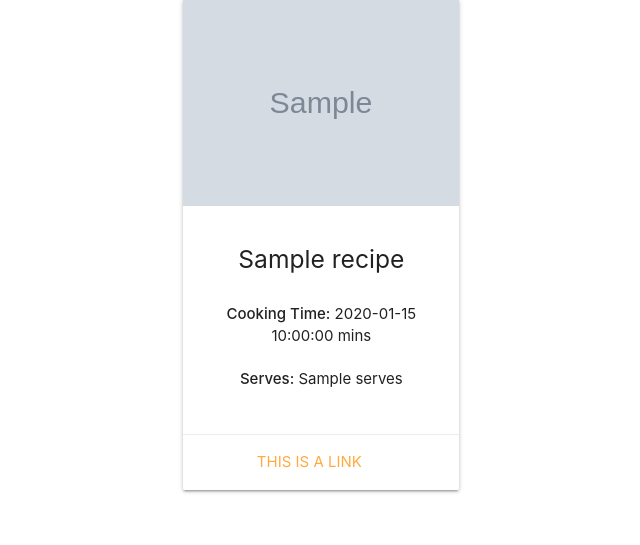
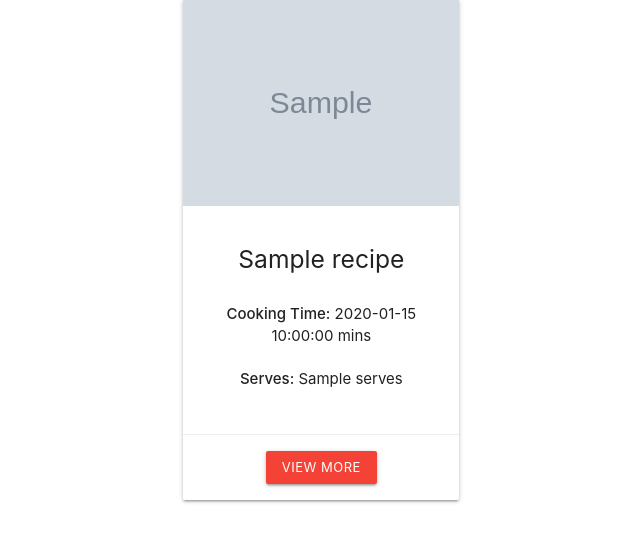
Before and after one commit to reidycolm/MS3-Project, a Flask app: page / in a window 1280 px wide. Shown: the part 73-618 px from the top of the page, without its empty margins (20-660 px from the left). Run offline with Flask 2, Linux system fonts and the light colour scheme; grey boxes marked "Sample" are stand-in pictures; a database or web service that is not in the repository returns one stand-in record (values such as "Sample title"); some libraries are stand-ins or nearby versions.

Commit message:
added view more button to recipe card

```diff
--- a/templates/recipes.html
+++ b/templates/recipes.html
@@ -26,7 +26,9 @@
                 </div>
             </div>
             <div class="card-action center-align">
-              <a href="#">This is a link</a>
+                <a href="#" class="btn-small red text-minus-shadow">
+                    View More
+                </a>
             </div>
           </div>
         </div>
```
